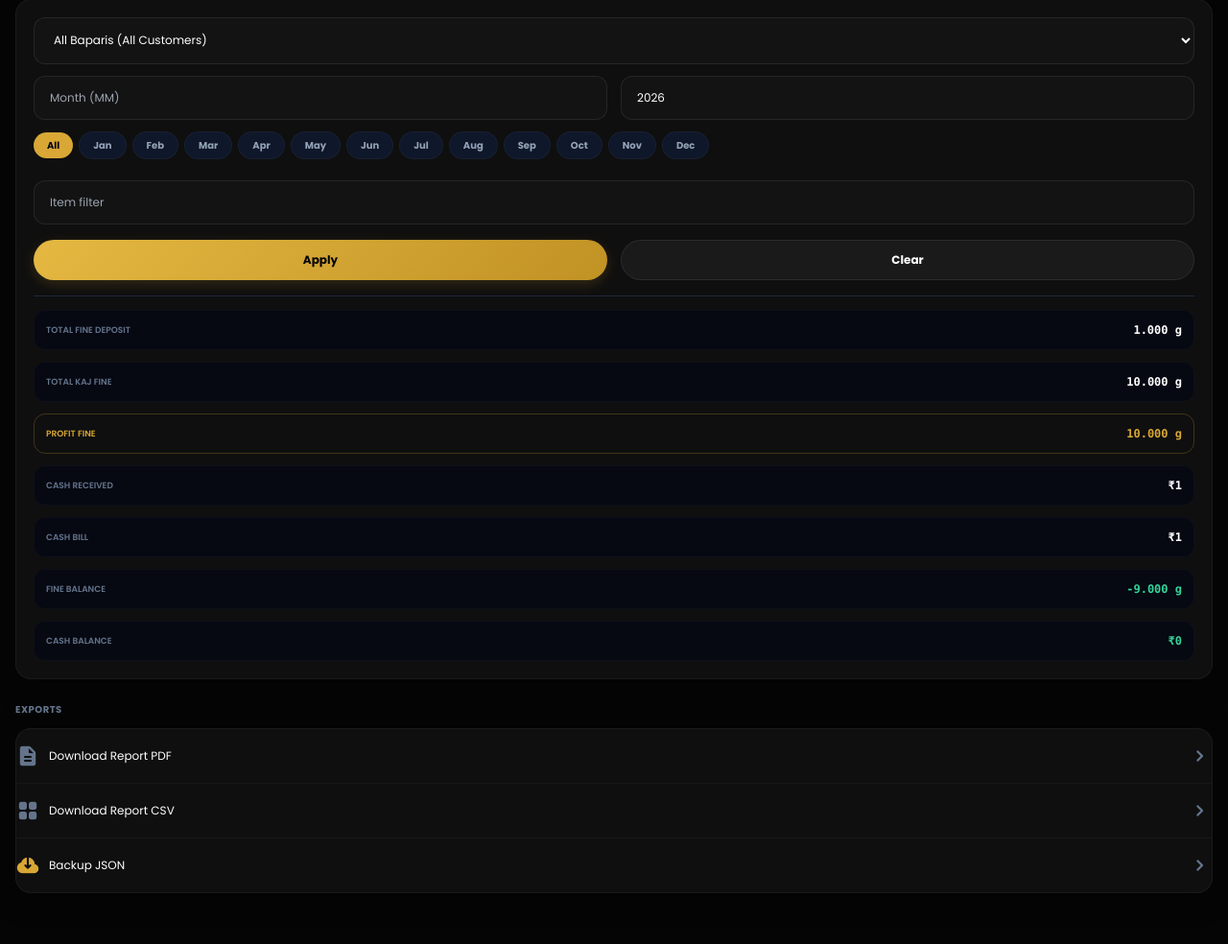
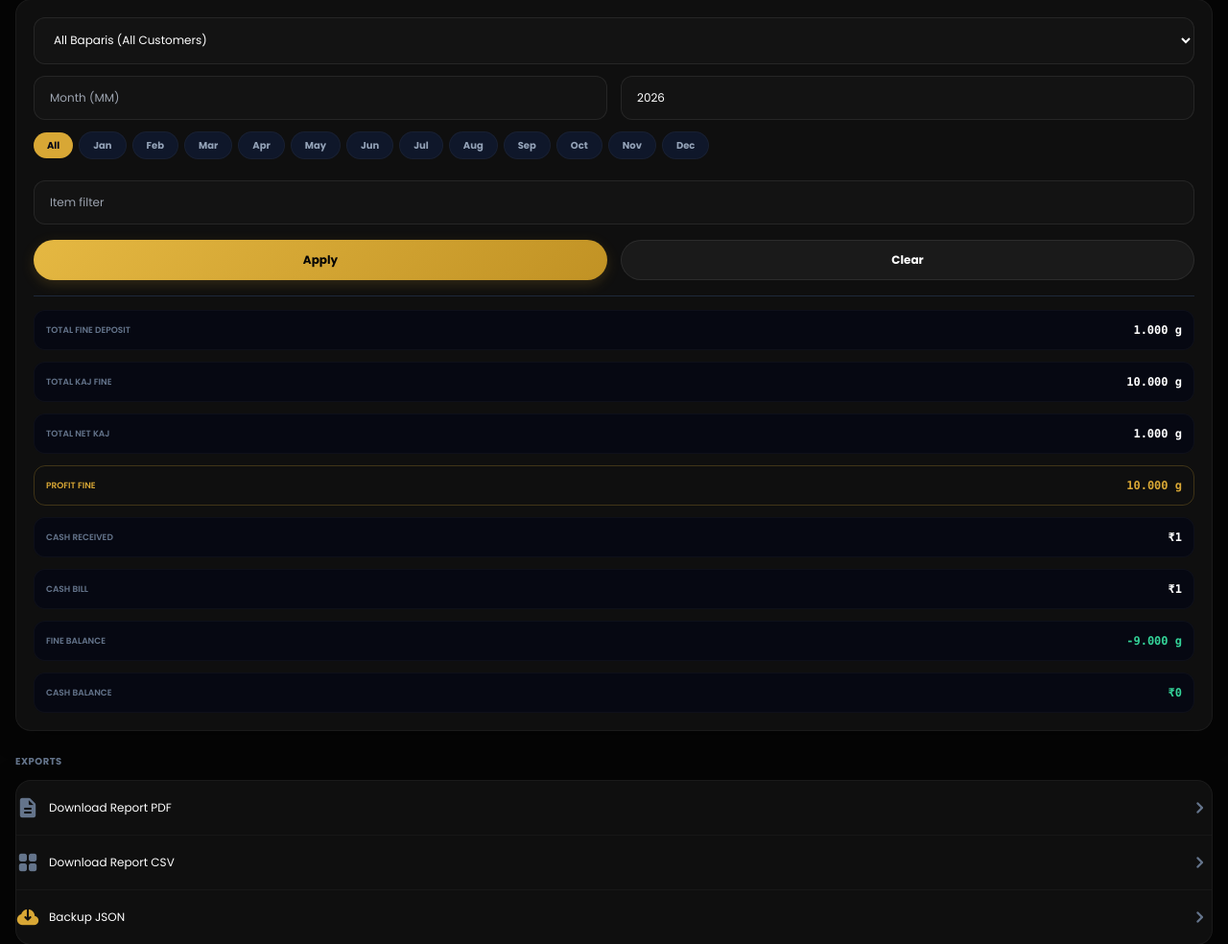
Before and after one commit to vivekyadav2026/kinder_php, a PHP site: page /settings.php in a window 1280 px wide. Shown: the part 1307-2291 px from the top of the page at 96% size. Run offline with PHP 8.4, Linux system fonts and the light colour scheme; a user stored in the database is signed in; data comes from the database, SQL or seed files in the repository; tables that the repository leaves empty hold one stand-in row (values such as "Sample post"); some libraries are stand-ins or nearby versions.

Commit message:
Implement Total Net Kaj calculation and add try-catch error checks to company profile database saves

```diff
--- a/settings.php
+++ b/settings.php
@@ -55,6 +55,7 @@ if ($_SERVER['REQUEST_METHOD'] === 'POST' && isset($_POST['save_company'])) {
         }
     }
 
+    try {
         // Update details in DB
         $stmt = $pdo->prepare("UPDATE users SET company_name = ?, company_mobile = ?, company_address = ?, company_gst = ?, company_logo = ? WHERE id = ?");
         $stmt->execute([$companyName, $companyMobile, $companyAddress, $companyGst, $logoPath, $userId]);
@@ -65,6 +66,9 @@ if ($_SERVER['REQUEST_METHOD'] === 'POST' && isset($_POST['save_company'])) {
         $currentUser = $stmt->fetch();
 
         $success = 'Company details updated successfully!';
+    } catch (Exception $e) {
+        $error = 'Failed to save company details: ' . $e->getMessage();
+    }
 }
 
 // Handle Save Profile Name
@@ -155,6 +159,16 @@ foreach ($kajEntries as $k) {
     $totalKajFine += floatval($k['total_kaj_fine']);
     $totalProfitFine += floatval($k['total_profit_fine']);
     $totalBill += floatval($k['cash_bill']);
+}
+
+// Calculate Total Net weight of Kaj jobs
+$totalNetKaj = 0.0;
+if (!empty($kajEntries)) {
+    $kajEntryIds = array_column($kajEntries, 'id');
+    $inClause = implode(',', array_fill(0, count($kajEntryIds), '?'));
+    $stmtItems = $pdo->prepare("SELECT SUM(net) as total_net FROM kaj_items WHERE kaj_entry_id IN ($inClause)");
+    $stmtItems->execute($kajEntryIds);
+    $totalNetKaj = floatval($stmtItems->fetch()['total_net'] ?? 0.0);
 }
 
 $netFineBalance = round($totalJama - $totalKajFine, 3);
@@ -333,6 +347,10 @@ require_once 'header.php';
                 <span class="text-slate-500 font-semibold uppercase text-[9px]">Total Kaj Fine</span>
                 <span class="font-bold font-mono"><?= number_format($totalKajFine, 3) ?> g</span>
             </div>
+            <div class="bg-slate-950/60 p-3 rounded-xl border border-white/[0.03] flex justify-between items-center text-xs">
+                <span class="text-slate-500 font-semibold uppercase text-[9px]">Total Net Kaj</span>
+                <span class="font-bold font-mono"><?= number_format($totalNetKaj, 3) ?> g</span>
+            </div>
             <div class="bg-transparent p-3 rounded-xl border border-[#d8a735]/25 flex justify-between items-center text-xs">
                 <span class="text-[#d8a735] font-semibold uppercase text-[9px]">Profit Fine</span>
                 <span class="font-bold font-mono text-[#d8a735]"><?= number_format($totalProfitFine, 3) ?> g</span>
```
Lines whose indentation alone changed are shown as unchanged.
